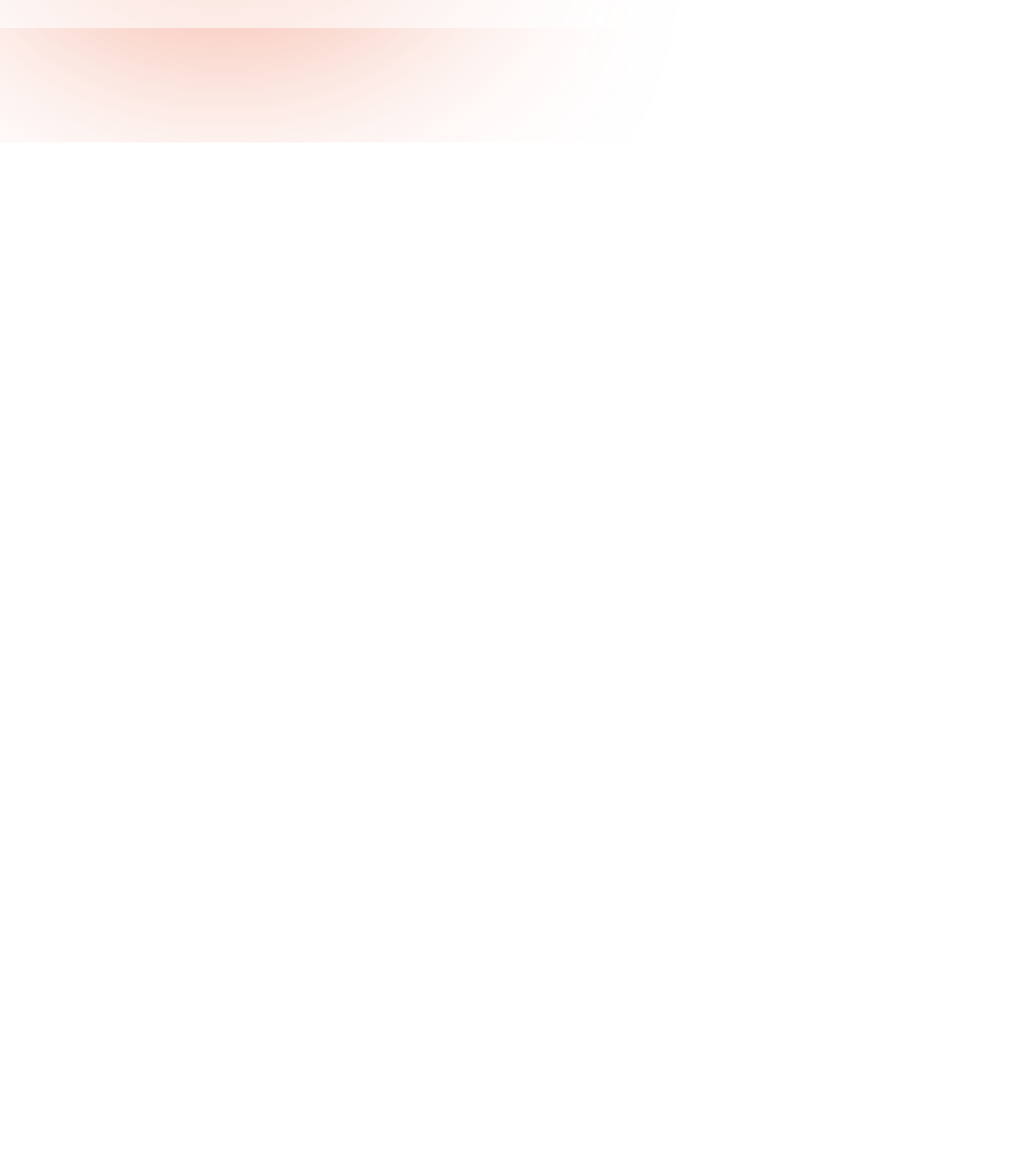
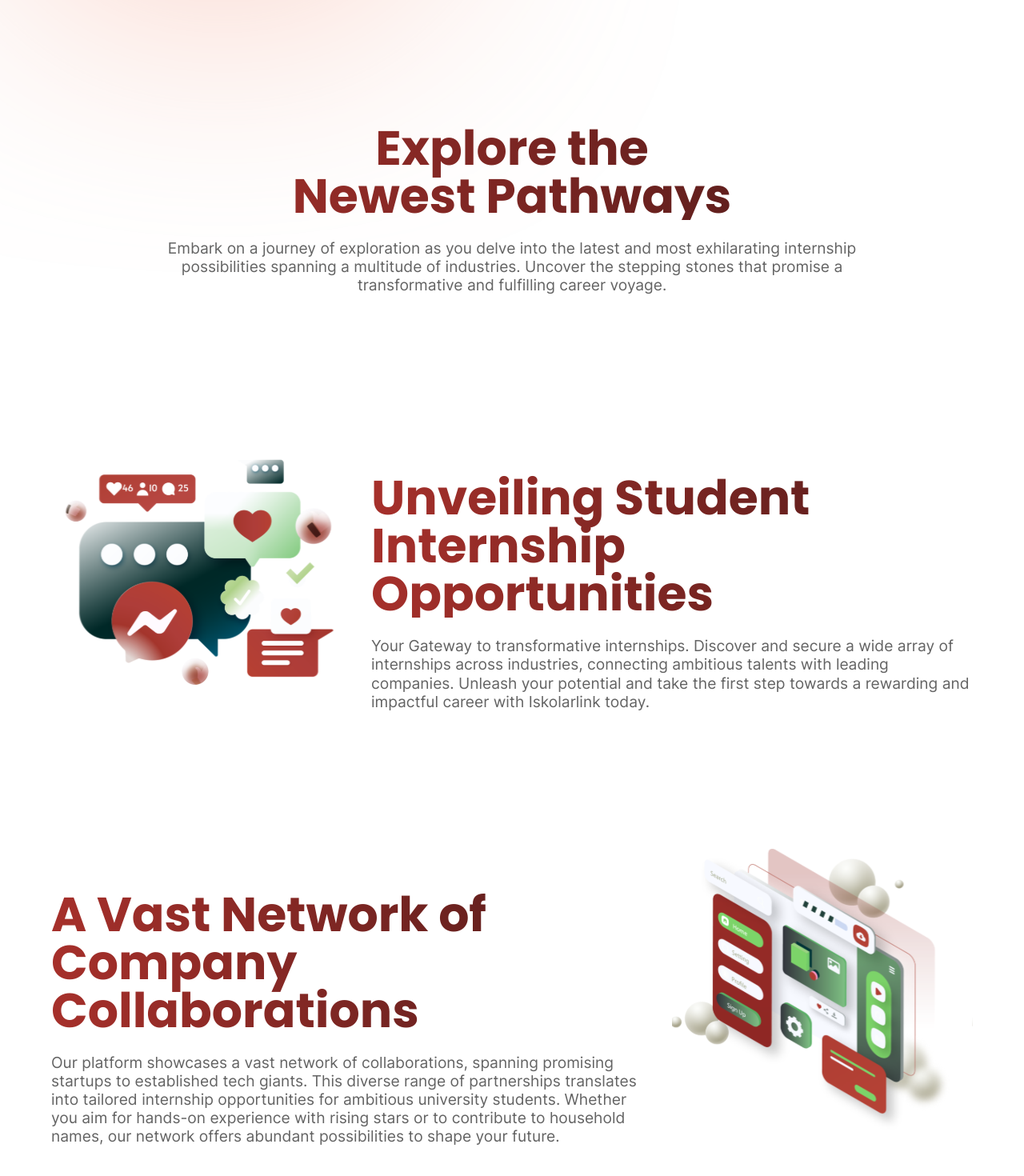
Before and after one commit to jnvillamor/iskolarlink, a React (Vite) app: page / in a window 1280 px wide. Shown: the part 622-2092 px from the top of the page at 80% size. Before the commit the page ends 800 px from the top, so only its background shows below. Built offline with nearby package versions, Linux system fonts and the light colour scheme; no server answers.

Commit message:
Add Section 2 of homepage

```diff
--- a/src/pages/Homepage/Homepage.tsx
+++ b/src/pages/Homepage/Homepage.tsx
@@ -26,15 +26,59 @@ const Section1 = () => {
   );
 };
 
+const Section2 = () => {
+  return (
+    <div className='my-[120px] flex flex-col gap-[80px] md:gap-[160px] 2xl:px-32 lg:px-16 px-6'>
+      <div className='mx-auto text-center lg:w-4/5'>
+        <h1 className='mb-6 textGradient1'>
+          Explore the <br /> Newest Pathways
+        </h1>
+        <p className='text-secondary font-Inter'>
+          Embark on a journey of exploration as you delve into the latest and most exhilarating internship possibilities spanning a multitude of
+          industries. Uncover the stepping stones that promise a transformative and fulfilling career voyage.
+        </p>
+      </div>
+
+      <div className='flex gap-6'>
+        <div className='w-1/3 hidden md:flex items-center'>
+          <img src='/images/homepage-section-hero-1.svg' alt='hero' className='w-full' />
+        </div>
+        <div className='w-full text-center lg:text-left lg:w-2/3 pt-16'>
+          <h1 className='mb-6 textGradient1'>Unveiling Student Internship Opportunities</h1>
+          <p className='text-secondary font-Inter'>
+            Your Gateway to transformative internships. Discover and secure a wide array of internships across industries, connecting ambitious
+            talents with leading companies. Unleash your potential and take the first step towards a rewarding and impactful career with Iskolarlink
+            today.
+          </p>
+        </div>
+      </div>
+
+      <div className='flex flex-row-reverse gap-6'>
+        <div className='w-1/3 hidden md:flex items-center'>
+          <img src='/images/homepage-section-hero-2.svg' alt='hero' className='w-full' />
+        </div>
+        <div className='w-full text-center lg:text-left lg:w-2/3 pt-16'>
+          <h1 className='mb-6 textGradient1'>A Vast Network of Company Collaborations</h1>
+          <p className='text-secondary font-Inter'>
+            Our platform showcases a vast network of collaborations, spanning promising startups to established tech giants. This diverse range of
+            partnerships translates into tailored internship opportunities for ambitious university students. Whether you aim for hands-on experience
+            with rising stars or to contribute to household names, our network offers abundant possibilities to shape your future.
+          </p>
+        </div>
+      </div>
+    </div>
+  );
+};
+
 const HomepageComponent = () => {
   return (
     <main className='bg-white bg-opacity-60'>
       <Header />
       <Section1 />
-      {/* <Section2 />
-      <Section3 />
-      <Section4 />
-      <Footer /> */}
+      <Section2 />
+      {/* <Section3 /> */}
+      {/* <Section4 /> */}
+      {/* <Footer /> */}
     </main>
   )
 }
```
